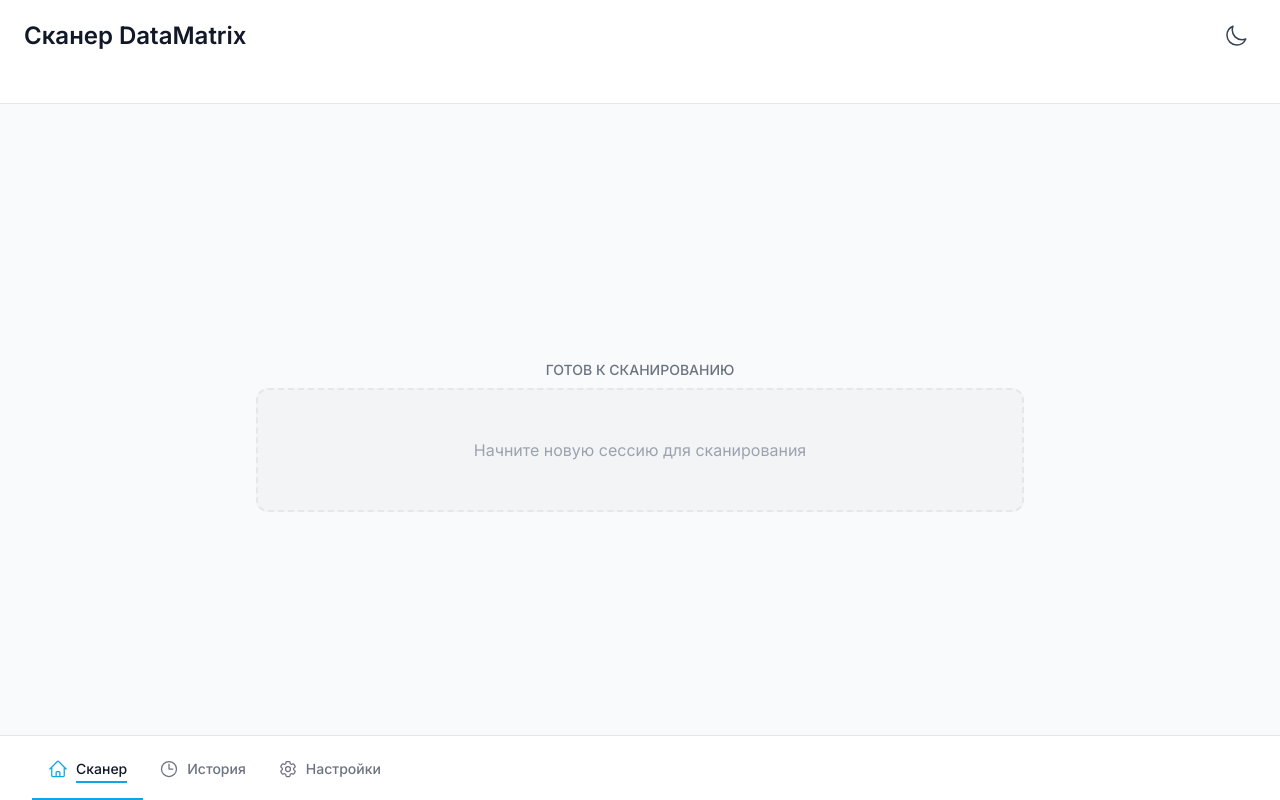
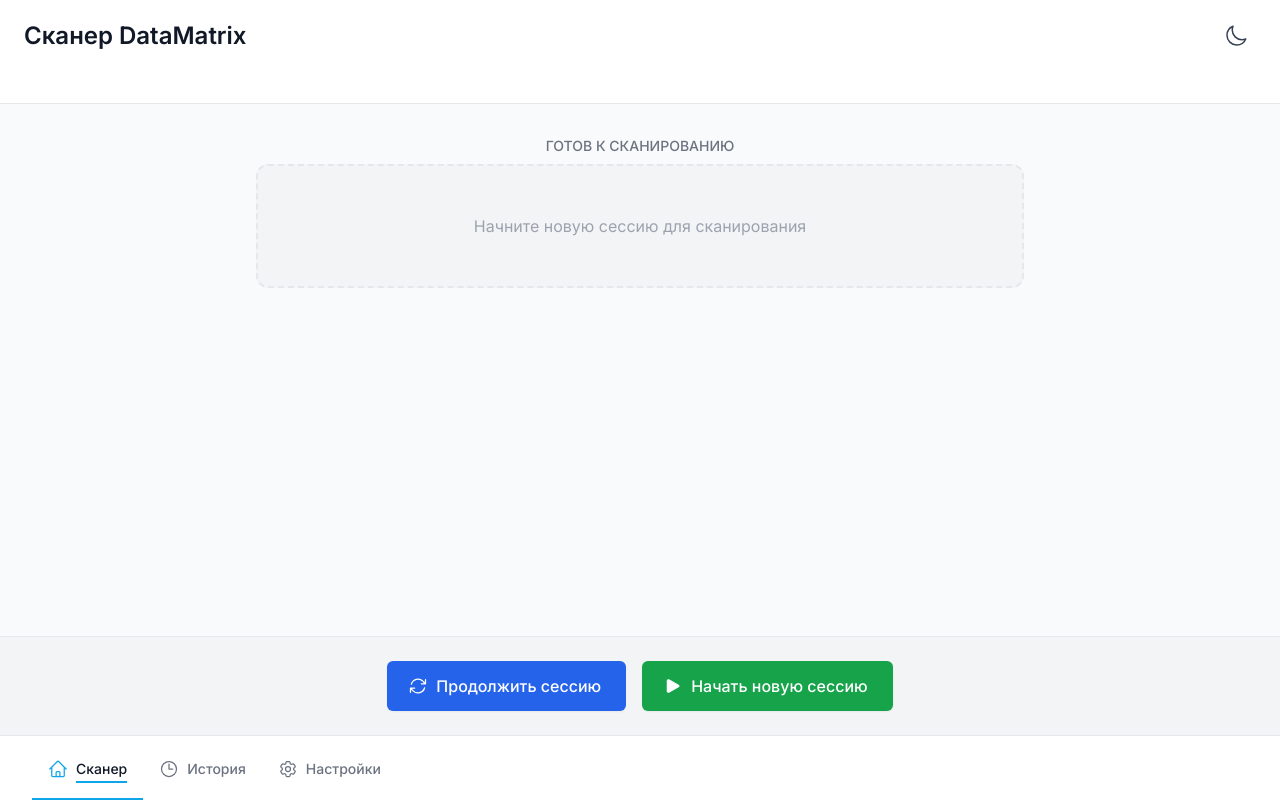
Before and after one commit to sandexzx/CodeScannerSystem, a React (Vite) app in the folder frontend/: page / in a window 1280 px wide. Built offline with nearby package versions, Linux system fonts and the light colour scheme; no server answers.

Commit message:
fix: Пофиксил расположение кнопок при маленьком окне

```diff
--- a/frontend/src/pages/Home.tsx
+++ b/frontend/src/pages/Home.tsx
@@ -135,8 +135,8 @@ export const Home = () => {
       {/* Main content */}
       <div className="flex-1 flex flex-col items-center justify-center p-6 text-center bg-gray-50 dark:bg-gray-900">
         {/* Main content container */}
-        <div className="w-full max-w-3xl flex flex-col items-center min-h-[600px]">
-          <div className="flex flex-col items-center justify-center flex-1 w-full">
+        <div className="w-full max-w-3xl flex flex-col items-center h-full">
+          <div className="flex flex-col items-center w-full">
             <h2 className="text-sm font-medium text-gray-500 dark:text-gray-400 mb-2">
               {isScanning ? (isProcessing ? 'ОБРАБОТКА...' : 'СКАНИРОВАНИЕ') : 'ГОТОВ К СКАНИРОВАНИЮ'}
               {isAdminMode && ' (РЕЖИМ АДМИНИСТРАТОРА)'}
@@ -224,20 +224,20 @@ export const Home = () => {
       </div>
 
       {/* Action buttons */}
-      <div className="p-6 bg-gray-100 dark:bg-gray-800 border-t border-gray-200 dark:border-gray-700">
-        <div className="flex justify-center space-x-4">
+      <div className="sticky bottom-0 p-6 bg-gray-100 dark:bg-gray-800 border-t border-gray-200 dark:border-gray-700">
+        <div className="flex flex-wrap justify-center gap-4">
           {!isScanning ? (
             <>
               <button
                 onClick={continueExistingSession}
-                className="inline-flex items-center px-6 py-3 border border-transparent text-base font-medium rounded-md shadow-sm text-white bg-blue-600 hover:bg-blue-700 focus:outline-none focus:ring-2 focus:ring-offset-2 focus:ring-blue-500 dark:focus:ring-offset-gray-800"
+                className="inline-flex items-center px-4 py-2 sm:px-6 sm:py-3 border border-transparent text-sm sm:text-base font-medium rounded-md shadow-sm text-white bg-blue-600 hover:bg-blue-700 focus:outline-none focus:ring-2 focus:ring-offset-2 focus:ring-blue-500 dark:focus:ring-offset-gray-800 whitespace-nowrap"
               >
                 <ArrowPathIcon className="-ml-1 mr-2 h-5 w-5" />
                 Продолжить сессию
               </button>
               <button
                 onClick={startSession}
-                className="inline-flex items-center px-6 py-3 border border-transparent text-base font-medium rounded-md shadow-sm text-white bg-green-600 hover:bg-green-700 focus:outline-none focus:ring-2 focus:ring-offset-2 focus:ring-green-500 dark:focus:ring-offset-gray-800"
+                className="inline-flex items-center px-4 py-2 sm:px-6 sm:py-3 border border-transparent text-sm sm:text-base font-medium rounded-md shadow-sm text-white bg-green-600 hover:bg-green-700 focus:outline-none focus:ring-2 focus:ring-offset-2 focus:ring-green-500 dark:focus:ring-offset-gray-800 whitespace-nowrap"
               >
                 <PlayIcon className="-ml-1 mr-2 h-5 w-5" />
                 Начать новую сессию
@@ -247,7 +247,7 @@ export const Home = () => {
             <>
               <button
                 onClick={completeSession}
-                className="inline-flex items-center px-6 py-3 border border-transparent text-base font-medium rounded-md shadow-sm text-white bg-red-600 hover:bg-red-700 focus:outline-none focus:ring-2 focus:ring-offset-2 focus:ring-red-500 dark:focus:ring-offset-gray-800"
+                className="inline-flex items-center px-4 py-2 sm:px-6 sm:py-3 border border-transparent text-sm sm:text-base font-medium rounded-md shadow-sm text-white bg-red-600 hover:bg-red-700 focus:outline-none focus:ring-2 focus:ring-offset-2 focus:ring-red-500 dark:focus:ring-offset-gray-800 whitespace-nowrap"
               >
                 <StopIcon className="-ml-1 mr-2 h-5 w-5" />
                 Завершить сессию
```
